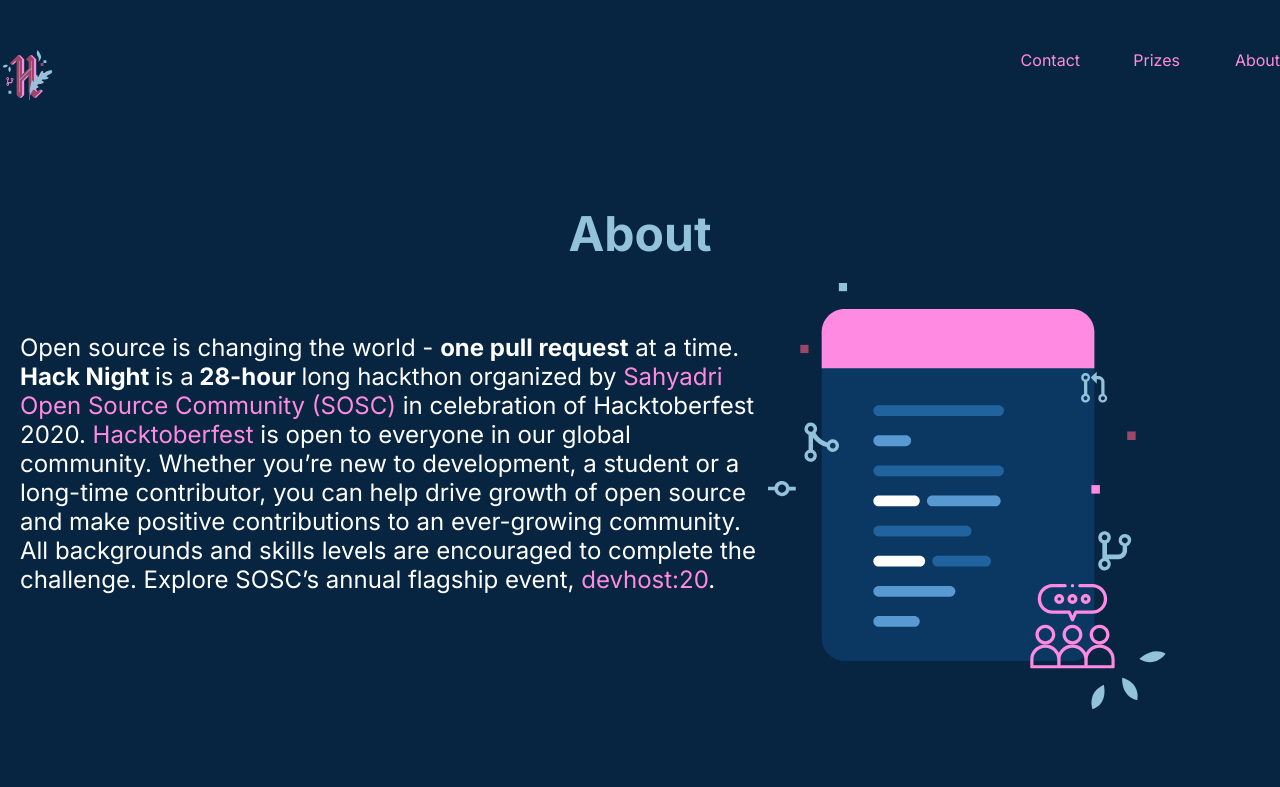
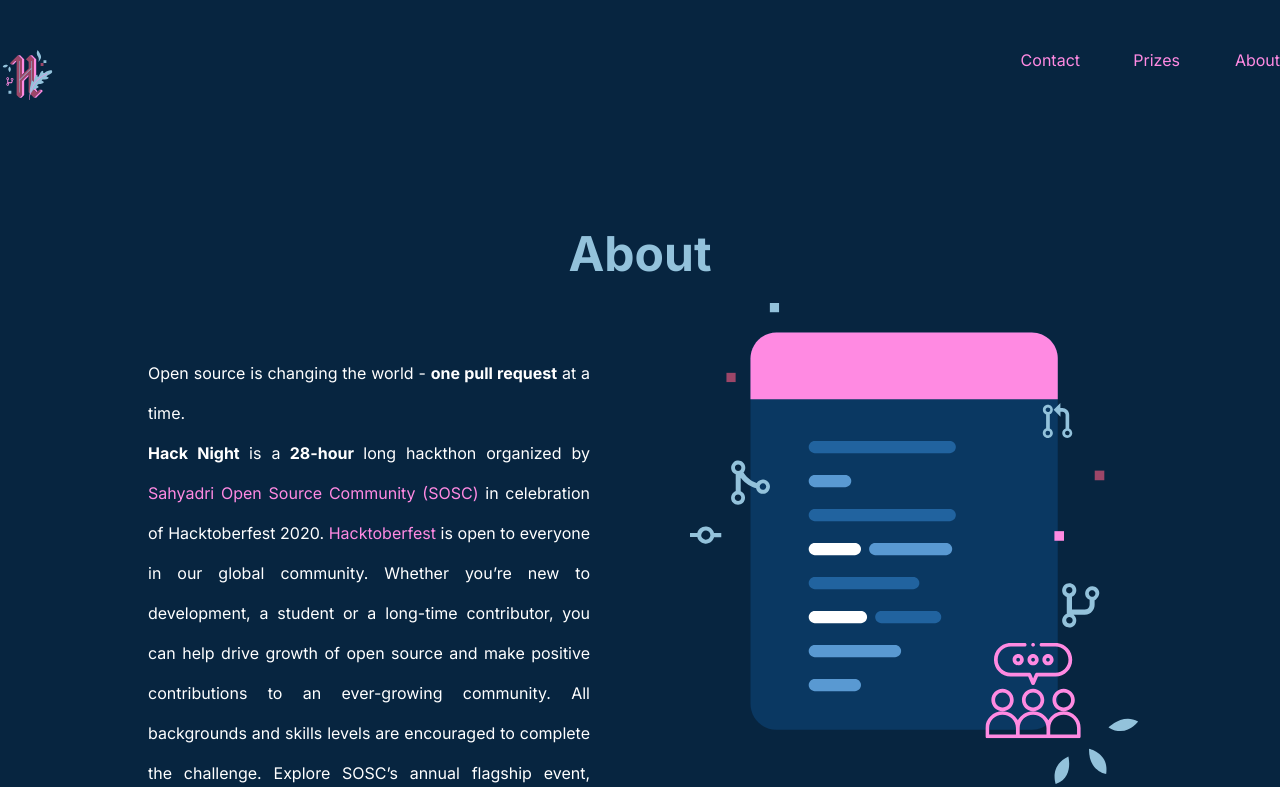
Before and after one commit to ambx/sosc-hacknight, a React (Create React App) app: page / in a window 1280 px wide. Shown: the top 787 px of the page. Built offline with nearby package versions, Linux system fonts and the light colour scheme.

Commit message:
fixed about and footer

```diff
--- a/src/components/about/styles.module.scss
+++ b/src/components/about/styles.module.scss
@@ -6,20 +6,29 @@
     margin-top: 100px;
     max-width: 1400px;
     color: white;
+    padding: 20px 10%;
     h1{
         color: $accent_blue;
         font-weight: bolder;
         font-size: 3rem;
+        margin: 0 auto;
         text-align: center;
-        margin: 0 auto;
     }
 }
 
 .about{
 
         display: grid;
-        grid-template-columns: 60% 40%;
-        justify-content: space-around;
+        grid-template-columns: 1fr 1fr;
+        gap: 100px;
+        justify-content: space-between;
+        font-weight: 300;
+        line-height: 40px;
+
+        @include respond-below(md){
+            grid-template-columns: 1.5fr 1fr;
+            gap: 25px
+        }
 
         @include respond-below(sm){
             grid-template-columns: auto;
@@ -29,13 +38,13 @@
 
         .content{
             justify-self: end;
+            text-align: justify;
             margin-top: 50px;
             max-width: 800px;
-            font-size: 1.5rem;
+            font-size: 1rem;
             margin-left: 20px;
             @include respond-below(md){
                 max-width: 400px;
-                font-size: 1rem;
                 justify-self: center;
                 margin-top: 30px;
             }
@@ -57,11 +66,16 @@
         }
 
 
-            img{
-                justify-self: end;
-                    width: 80%;
-                    @include respond-below(sm){
-                        display: none;
-                    }
-            }
 }
+
+     img{
+             width: 100%;
+
+             @include respond-below(md){
+                 width: 100%;
+             }
+
+             @include respond-below(sm){
+                 display: none;
+             }
+     }
--- a/src/components/footer/styles.module.scss
+++ b/src/components/footer/styles.module.scss
@@ -18,6 +18,8 @@
             padding: 10px;
             justify-content: space-between;
             flex-direction: row;
+            padding: 20px 10%;
+
 
             @include respond-below(md) {
                 flex-direction: column;
@@ -52,5 +54,6 @@
             background-color: $accent_pink;
             display: flex;
             justify-content: center;
+            align-self: center;
         }
         }
```
